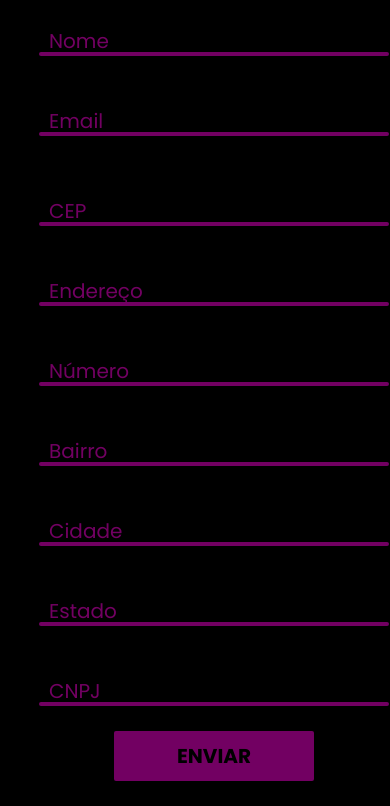
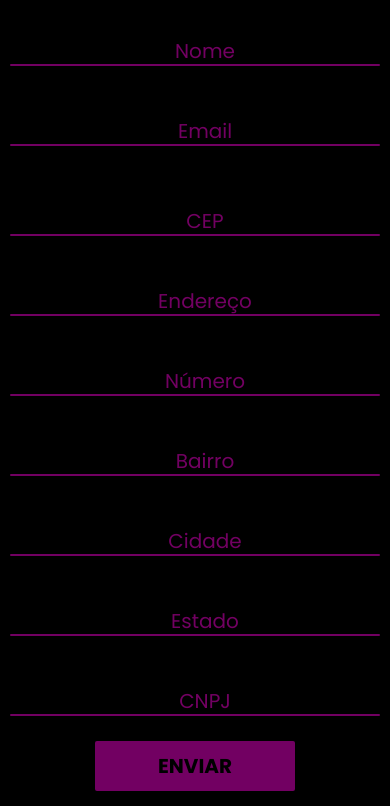
Before and after one commit to DiegoPauloTK147/landingpage, a plain HTML site: page index.html in a window 390 px wide. Shown: the part 178-984 px from the top of the page. Drawn offline with Linux system fonts and the light colour scheme.

Commit message:
Update style.css

```diff
--- a/style.css
+++ b/style.css
@@ -16,6 +16,7 @@ body {
     flex-direction: column;
     justify-content: center;
     align-items: center;
+    text-align: center;
     min-height: 100vh;
     background-color: var(--bg-color) ;
 }
@@ -26,7 +27,7 @@ body {
     flex-direction: column;
     justify-content: center;
     width: 80%;
-    gap: 40px;
+    gap: 2.5rem;
 }
 
 .title {
@@ -39,13 +40,13 @@ body {
 .row {
     display: grid;
     grid-template-columns: repeat(auto-fit, minmax(350px, 1fr));
-    gap: 40px;
+    gap: 2.5rem;
 }
 .inputbox {
     position: relative;
     display: flex;
     flex-direction: column-reverse;
-    height: 40px;
+    height: 2.5rem;
 }
 
 .inputbox label {
@@ -62,12 +63,12 @@ body {
     position: absolute;
     background-color: var(--primary-color);
     width: 100%;
-    height: 4px;
+    height: 2px;
     bottom: 0;
     box-shadow: none;
     border: none;
     outline: none;
-    border-radius: 2px;
+    border-radius: 10px;
     transition: .5s;
     font-size: 20px;
     font-weight: bold;
@@ -107,11 +108,12 @@ footer {
 
 .final{
     display: flex;
+    flex-direction: column;
     justify-content: center;
     color: aliceblue;
     align-items: center;
     text-align: center;
-    padding: 20px;
+    padding: 0px;
 }
 
 .logo__rem{
@@ -125,3 +127,23 @@ footer {
 
 
 }
+
+@media screen and (max-width: 1080px) {
+    body {
+        display: flex;
+        flex-direction: column;
+        justify-content: center;
+        align-items: center;
+        text-align: center;
+        min-height: 100vh;
+        background-color: var(--bg-color);
+        }
+    .container {
+            flex-grow: 3;
+            display: flex;
+            flex-direction: column;
+            justify-content: center;
+            width: 95%;
+            gap: 2.5rem;
+
+  }
```
